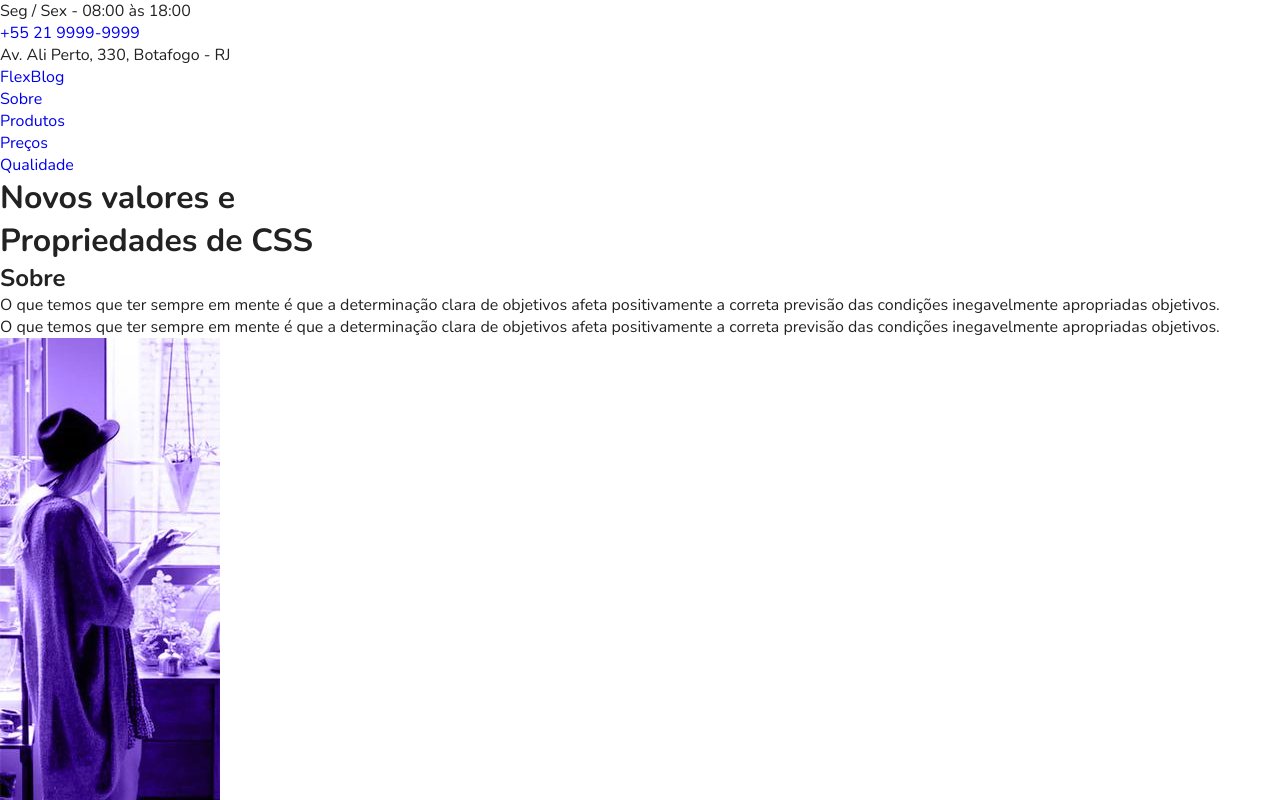
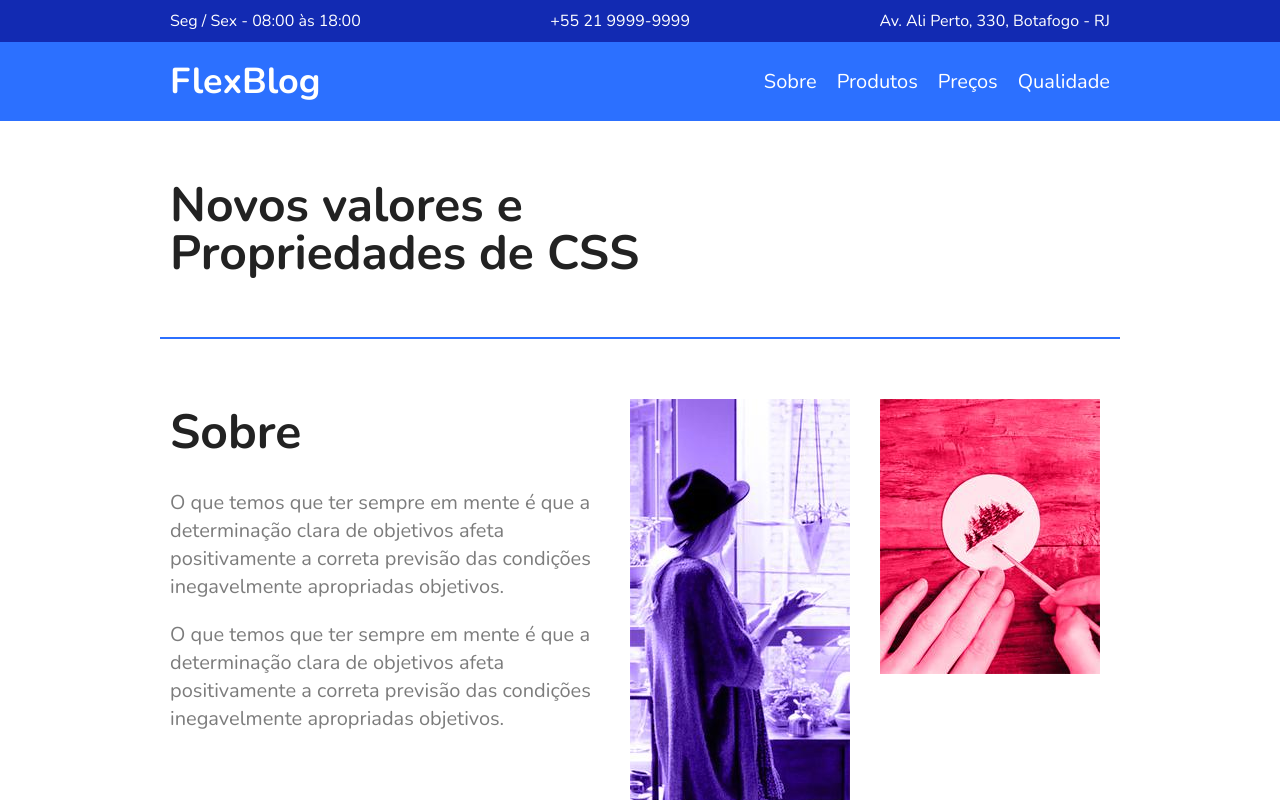
Before and after one commit to luizgustavoabreu/flexblog, a plain HTML site: page index.html in a window 1280 px wide. Shown: the top 800 px of the page. Drawn offline with nearby package versions, Linux system fonts and the light colour scheme.

Commit message:
update css

```diff
--- a/css/style.css
+++ b/css/style.css
@@ -30,3 +30,114 @@ img {
 * {
   box-sizing: border-box;
 }
+/* Superinfo */
+
+.superinfo-bg {
+  background: #122ab2;
+  color: white;
+}
+
+.superinfo {
+  max-width: 960px;
+  margin: 0 auto;
+  display: flex;
+  justify-content: space-between;
+  flex-wrap: wrap;
+  padding-top: 10px;
+}
+
+.superinfo p,
+.superinfo a {
+  margin: 0 10px 10px 10px;
+}
+
+.superinfo a {
+  color: white;
+}
+
+/* Menu */
+
+.menu-bg {
+  background: #2c70ff;
+}
+
+.menu {
+  max-width: 960px;
+  margin: 0 auto;
+  padding: 15px 0;
+  display: flex;
+  justify-content: space-between;
+  flex-wrap: wrap;
+  align-items: center;
+}
+
+.menu a {
+  color: white;
+}
+
+.menu-logo a {
+  font-size: 2.25em;
+  font-weight: bold;
+  margin: 0 10px;
+}
+
+.menu-nav ul {
+  display: flex;
+  flex-wrap: wrap;
+}
+
+.menu-nav a {
+  font-size: 1.25em;
+  display: block;
+  padding: 10px;
+}
+
+.menu-nav a:hover {
+  color: #122ab2;
+}
+
+/* Introdução */
+
+.introducao {
+  font-size: 3em;
+  line-height: 1;
+  max-width: 960px;
+  margin: 0 auto;
+  padding: 60px 10px;
+}
+
+/* Sobre */
+
+.sobre {
+  border-top: 2px solid #2c70ff;
+  border-bottom: 2px solid #2c70ff;
+  max-width: 960px;
+  margin: 0 auto;
+  padding: 60px 0;
+  display: flex;
+  flex-wrap: wrap;
+}
+
+.sobre-info {
+  flex: 2 1 300px;
+  margin: 0 10px;
+  /* flex-basis: 300px; */
+}
+
+.sobre-info h1 {
+  font-size: 3em;
+  margin-bottom: 0.5em;
+}
+
+.sobre-info p {
+  font-size: 1.25em;
+  line-height: 1.4;
+  margin-bottom: 1em;
+  color: #7c7c7c;
+}
+
+.sobre-img {
+  flex: 1 1 160px;
+  margin: 0 10px;
+  /* flex-basis: 160px; */
+}
--- a/index.html
+++ b/index.html
@@ -27,7 +27,7 @@
       <div class="menu-logo">
         <a href="#">FlexBlog</a>
       </div>
-      <nav>
+      <nav class="menu-nav">
         <ul>
           <li><a href="#sobre">Sobre</a></li>
           <li><a href="#produtos">Produtos</a></li>
```
